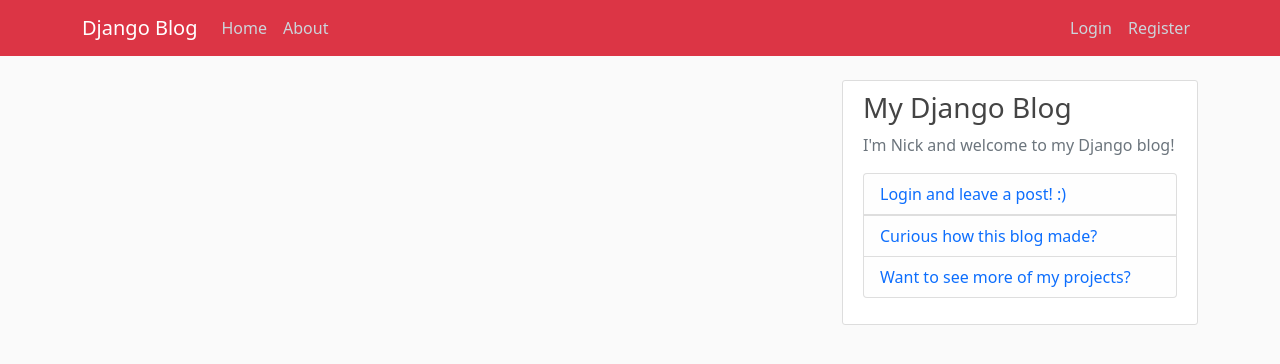
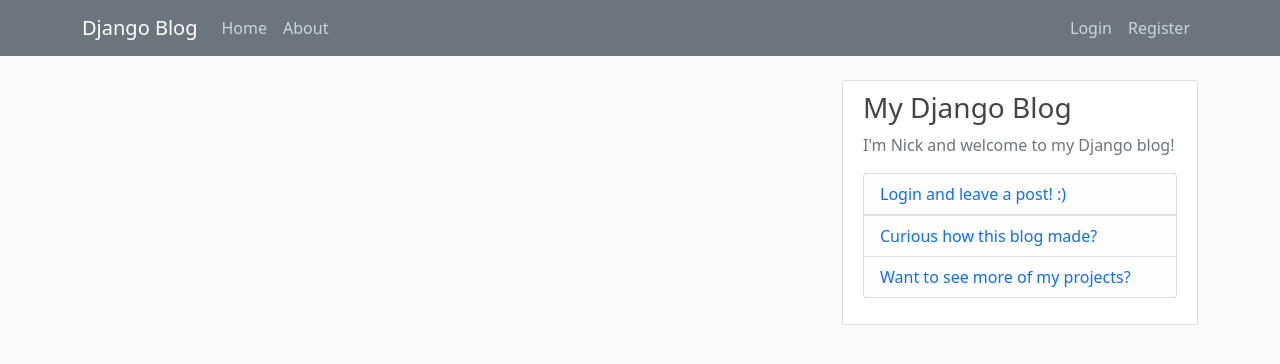
Before and after one commit to nwkwok/django-blog, a Django app: page / in a window 1280 px wide. Shown: the top 364 px of the page. Run offline with Django 3.2, Linux system fonts and the light colour scheme; data that the repository does not hold is empty.

Commit message:
change header color

```diff
--- a/blog/templates/blog/base.html
+++ b/blog/templates/blog/base.html
@@ -14,7 +14,7 @@
 </head>
 <body>
 <header class="site-header">
-  <nav class="navbar navbar-expand-md navbar-dark bg-danger fixed-top">
+  <nav class="navbar navbar-expand-md navbar-dark bg-secondary fixed-top">
     <div class="container">
       <a class="navbar-brand mr-4" href="{% url 'blog-home' %}">Django Blog</a>
       <button class="navbar-toggler" type="button" data-toggle="collapse" data-target="#navbarToggle" aria-controls="navbarToggle" aria-expanded="false" aria-label="Toggle navigation">
```
